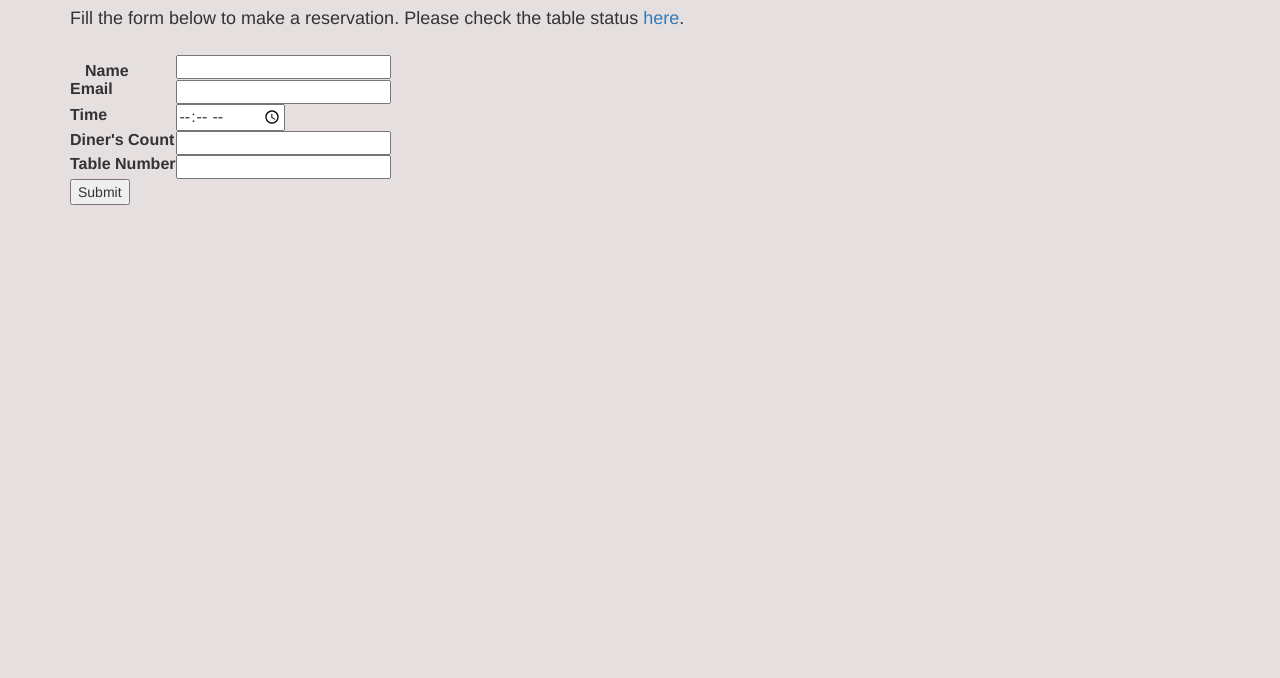
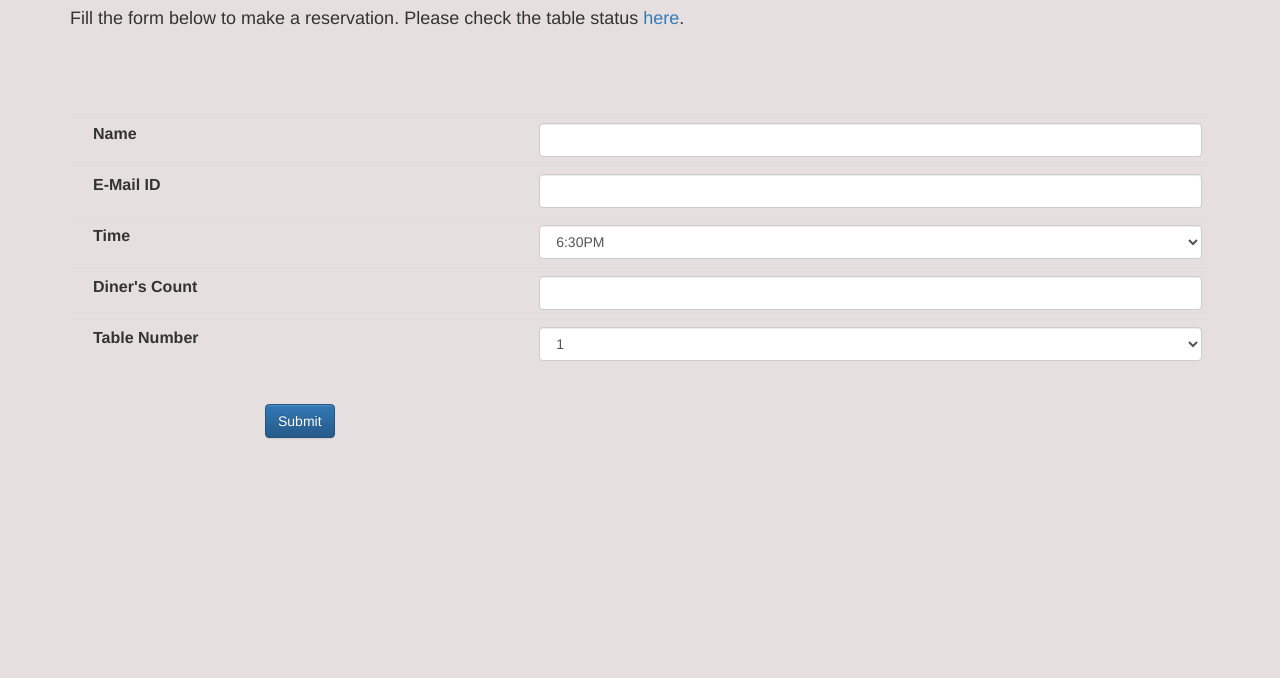
Before and after one commit to SubasiniR/restaurant-php-project, a PHP site: page /reservation.php in a window 1280 px wide. Shown: the part 51-729 px from the top of the page. Run offline with PHP 8.4, Linux system fonts and the light colour scheme; some libraries are stand-ins or nearby versions.

Commit message:
Styled the form in reservation.php file. Added the tableStatus table.

```diff
--- a/src/connection.php
+++ b/src/connection.php
@@ -10,7 +10,8 @@ try{
 
 try{
 	$results = $db->query("SELECT * FROM TableStatus");
-	var_dump($results->fetchAll(PDO::FETCH_ASSOC));
+	$rows = $results->fetchAll(PDO::FETCH_ASSOC);
+	//var_dump($rows);
 } catch(Exception $e){
 	echo $e->getMessage();
 	exit;
--- a/src/css/main.css
+++ b/src/css/main.css
@@ -22,6 +22,14 @@ footer, #navbar {
 
 }
 
+.submit-btn{
+	margin-top : 15px;
+}
+
+.table-bordered{
+	border-color : #000;
+}
+
 /*.golden{
 	color : #DBBD60;
 } */
--- a/src/reservation.php
+++ b/src/reservation.php
@@ -8,39 +8,76 @@ include("includes/header.php"); ?>
 
 		<form method="post" action="process.php" class="form-horizontal">
 
-		<table class = "golden">
+		<table class = "table">
 
 		  <div class="form-group">
+			<tr>
+				<th><label for="name" class="col-md-4">Name</label></th>
+				<td><input class="form-control col-md-10" type="text" id="name" name="name" value="" /></td>
+			</tr>
+		  <div>
+
+		  <div class="form-group">
+			<tr>
+				<th><label for="email" class="col-md-4">E-Mail ID</label></th>
+				<td><input class="form-control col-md-10" type="text" id="email" name="email" value="" /></td>
+			</tr>
+		  <div>
+		  <div class="form-group">
 			  <tr>
-				<th><label for="name" class="control-label col-md-2">Name</label></th>
-				<div class="col-md-10">
-					<td><input type="text" id="name" name="name" value="" /></td>
-				</div>
+				<th><label for="time" class="col-md-4">Time</label></th>
+				<td><select class="form-control col-md-10" id="time">
+				  <option>6:30PM</option>
+				  <option>7:30PM</option>
+				  <option>8:30PM</option>
+				  <option>9:30PM</option>
+				  <option>10:30PM</option>
+				  <option>11:30PM</option>
+				  <option>12:30PM</option>
+				</select></td>
+			  </tr>
+		  <div>
+		  <div class="form-group">
+			  <tr>
+				<th><label for="count" class="col-md-4">Diner's Count</label></th>
+				<td><input class="form-control col-md-10" type="number" id="count" name="count" value="" /></td>
 			  </tr>
 		  <div>
 
-		  <tr>
-		  <th><label for="email">Email</label></th>
-		  <td><input type="text" id="email" name="email" /></td>
-		  </tr>
-
-		  <tr>
-		  <th><label for="timeIn">Time</label></th>
-		  <td><input name="timeIn" type="time" id="timeIn"/> </td>
-		  </tr>
-
-		  <tr>
-		  <th><label for="count">Diner's Count</label></th>
-		  <td><input name="count" type="number" id="count"/></td>
-		  </tr>
-
-		  <tr>
-		  <th><label for="tableNumber">Table Number</label></th>
-		  <td><input name="tableNumber" type="number" id="tableNumber"/></td>
-		  </tr>
+		 <div class="form-group">
+			  <tr>
+				<th><label for="tableNumber" class="col-md-4">Table Number</label></th>
+				<td><select class="form-control col-md-10" id="tableNumber">
+					  <option>1</option>
+					  <option>2</option>
+					  <option>3</option>
+					  <option>4</option>
+					  <option>5</option>
+					  <option>6</option>
+					  <option>7</option>
+					  <option>8</option>
+					  <option>9</option>
+					  <option>10</option>
+					  <option>11</option>
+					  <option>12</option>
+					  <option>13</option>
+					  <option>14</option>
+					  <option>15</option>
+					  <option>16</option>
+					  <option>17</option>
+					  <option>18</option>
+					  <option>19</option>
+					  <option>20</option>
+				</select></td>
+			  </tr>
+		  <div>
 
 		</table>
-		<input type="submit" value="Submit" />
+		<div class="form-group">
+			<div class="col-sm-offset-2 col-sm-10">
+			  <button type="submit" class="btn btn-primary submit-btn">Submit</button>
+			</div>
+		  </div>
 
 		</form>
 	</main>
```
Also changed, not shown: src/tableStatus.php (+13 -4 lines).
